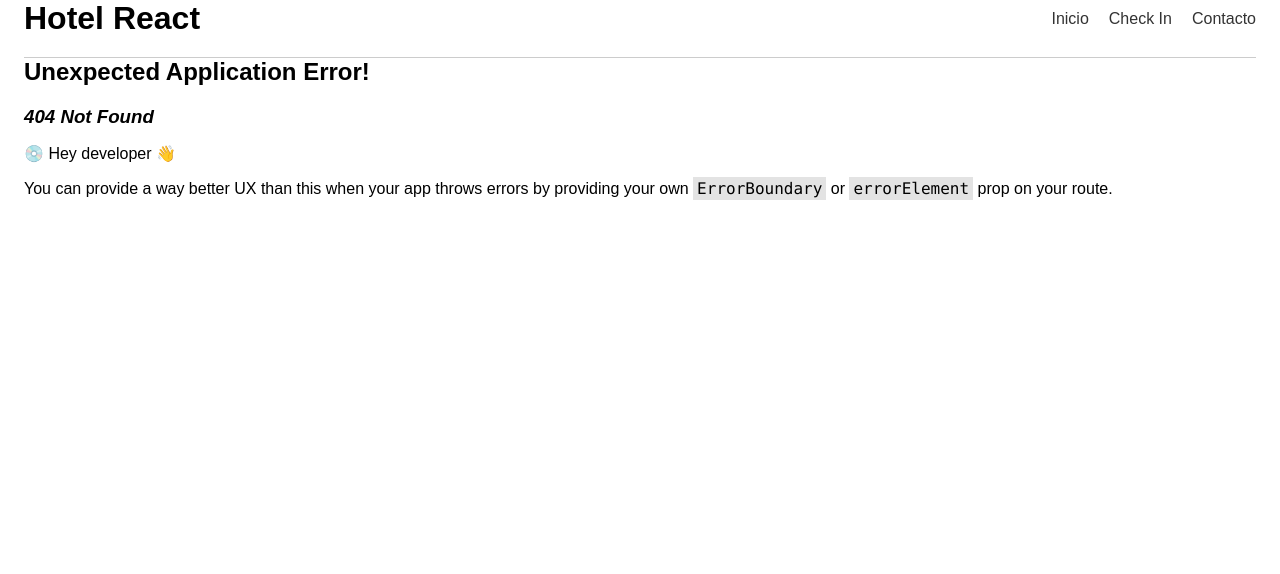
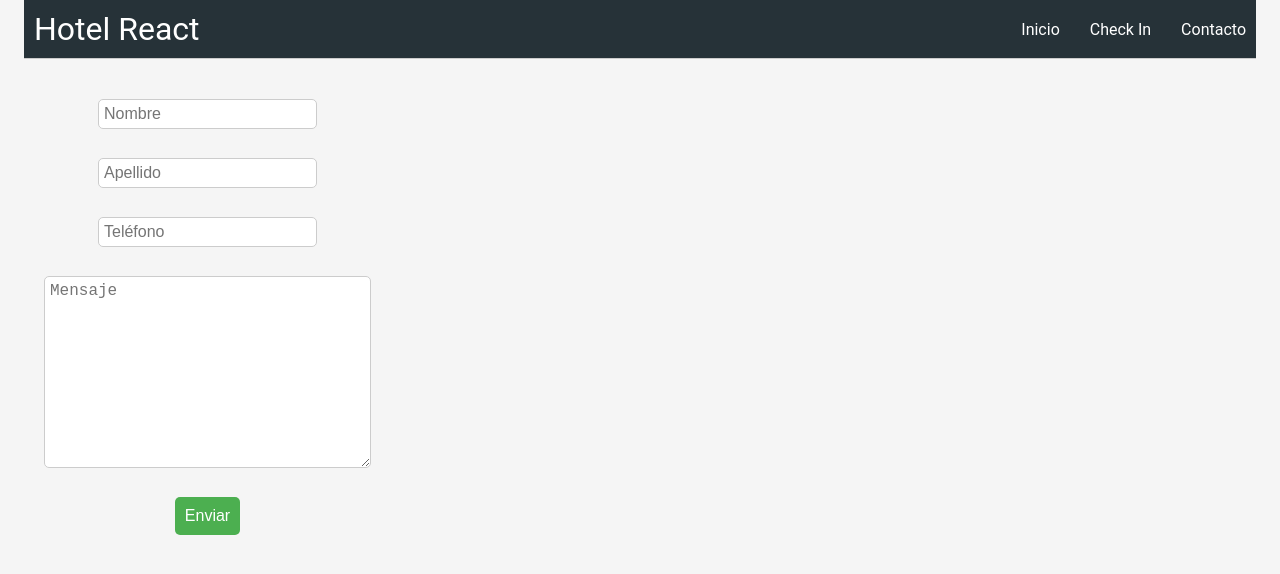
Before and after one commit to eduardo290/hotel-app, a React (Create React App) app: page /contacto in a window 1280 px wide. Before the commit this address had no page. Shown: the top 574 px of the page. Built offline with nearby package versions, Linux system fonts and the light colour scheme.

Commit message:
se agrego el formulario de contacto

```diff
--- a/src/App.js
+++ b/src/App.js
@@ -3,6 +3,8 @@ import ListaHabitaciones from './components/ListaHabitaciones'
 import Habitacion from './components/Habitacion'
 import RegistroCheckIn from './components/RegistroCheckIn'
 import PaginaCheckIn from './components/PaginaCheckIn'
+import Contacto from './components/Contacto'
+
 import Layout from "./Layout"
 import './App.css';
 
@@ -24,6 +26,10 @@ function App() {
     {
       path: "/PaginaCheckIn",
       element: <PaginaCheckIn />,
+    },
+    {
+      path: "/contacto",
+      element: <Contacto />,
     }
   ]);
 
--- /dev/null
+++ b/src/components/Contacto/index.jsx
@@ -0,0 +1,45 @@
+import React, { useState } from 'react';
+import './styles.css';
+
+function FormularioContacto() {
+    const [nombre, setNombre] = useState('');
+    const [apellido, setApellido] = useState('');
+    const [telefono, setTelefono] = useState('');
+    const [mensaje, setMensaje] = useState('');
+    const [enviado, setEnviado] = useState(false);
+
+    const handleSubmit = (e) => {
+        e.preventDefault();
+        setNombre('');
+        setApellido('');
+        setTelefono('');
+        setMensaje('');
+        setEnviado(true);
+
+        setTimeout(() => {
+            setEnviado(false);
+        }, 2000);
+    };
+
+    return (
+        <main>
+            <div>
+                <form onSubmit={handleSubmit}>
+                    <input type="text" placeholder="Nombre" value={nombre} onChange={(e) => setNombre(e.target.value)} /><br />
+
+                    <input type="text" placeholder="Apellido" value={apellido} onChange={(e) => setApellido(e.target.value)} /><br />
+
+                    <input type="tel" placeholder="Teléfono" value={telefono} onChange={(e) => setTelefono(e.target.value)} /><br />
+
+                    <textarea name="Mensaje" cols="30" rows="10" placeholder="Mensaje" value={mensaje} onChange={(e) => setMensaje(e.target.value)}></textarea><br />
+
+                    <button type="submit" disabled={!(nombre && apellido && mensaje && telefono)}>Enviar</button>
+                </form>
+
+                {enviado && <p>Mensaje enviado con éxito</p>}
+            </div>
+        </main>
+    );
+}
+
+export default FormularioContacto;
--- /dev/null
+++ b/src/components/Contacto/styles.css
@@ -0,0 +1,112 @@
+body {
+    font-family: 'Roboto', sans-serif;
+    background-color: #F5F5F5;
+    margin: 0;
+    padding: 0;
+}
+
+header {
+    background-color: #263238;
+    color: #FFF;
+    padding: 10px;
+}
+
+h1,
+h2 {
+    font-weight: normal;
+    margin: 0;
+}
+
+nav ul {
+    list-style: none;
+    margin: 0;
+    padding: 0;
+}
+
+nav li {
+    display: inline-block;
+    margin-right: 10px;
+}
+
+nav li:last-child {
+    margin-right: 0;
+}
+
+nav a {
+    color: #FFF;
+    text-decoration: none;
+}
+
+main {
+    margin: 20px;
+}
+
+section {
+    margin-bottom: 20px;
+}
+
+ul,
+ol {
+    margin-top: 0;
+    margin-bottom: 10px;
+}
+
+aside {
+    background-color: #E0E0E0;
+    padding: 10px;
+    position: absolute;
+    right: 0px;
+    top: 100px;
+    width: 400px;
+    height: 300px;
+}
+
+img {
+    margin: 10px;
+}
+
+footer {
+    background-color: #263238;
+    color: #FFF;
+    padding: 10px;
+    text-align: center;
+}
+
+.listaDinamica {
+    color: orange;
+}
+
+.botones {
+    display: flex;
+    justify-content: space-between;
+}
+
+.boton {
+    width: 150px;
+    font-size: 12px;
+    margin: 2px 2px;
+}
+
+form {
+    display: flex;
+    flex-direction: column;
+    align-items: center;
+}
+
+input,
+textarea {
+    padding: 5px;
+    margin-bottom: 10px;
+    border-radius: 5px;
+    border: 1px solid #ccc;
+    font-size: 16px;
+}
+
+button[type="submit"] {
+    padding: 10px;
+    background-color: #4CAF50;
+    color: white;
+    border: none;
+    border-radius: 5px;
+    font-size: 16px;
+}
```
